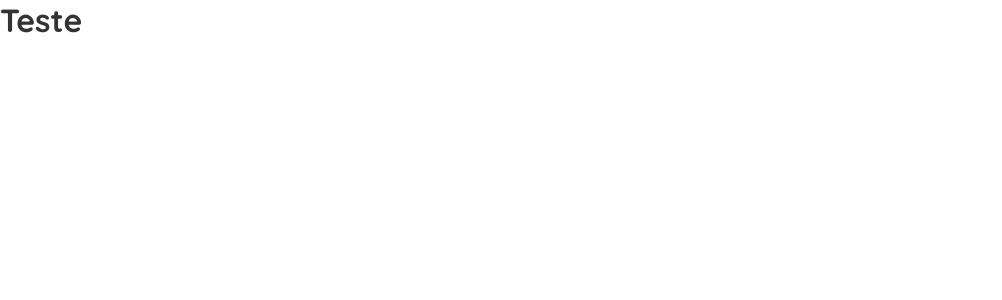
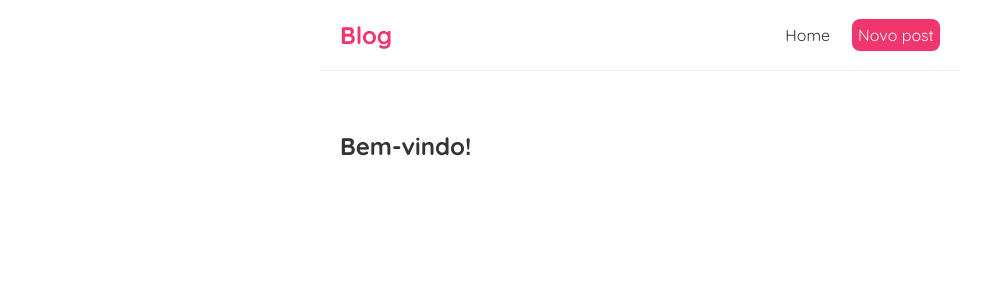
Before and after one commit to jacksonwsup/revision-react-place-holder, a React (Vite) app in the folder blog/: page / in a window 1280 px wide. Shown: the top 300 px of the page, without its empty margins (0-1002 px from the left). Built offline with nearby package versions, Linux system fonts and the light colour scheme.

Commit message:
Criando alguns eventos no React HOME NavBar

```diff
--- a/blog/src/App.tsx
+++ b/blog/src/App.tsx
@@ -1,9 +1,16 @@
+import { Home } from "./components/Home"
+import { Navbar } from "./components/Navbar"
 
 export function App() {
 
   return (
     <>
-      <h1>Teste</h1>
+      <div className="App">
+        <Navbar />
+        <div className="content">
+          <Home />
+        </div>
+      </div>
     </>
   )
 }
--- /dev/null
+++ b/blog/src/components/Home.tsx
@@ -0,0 +1,13 @@
+export function Home() {
+    const title = "Bem-vindo!";
+
+    function handleClick() {
+        alert("você clicou no botão");
+    }
+
+    return (
+        <div className="home">
+            <h2 onClick={handleClick}>{ title }</h2>
+        </div>
+    );
+}
--- /dev/null
+++ b/blog/src/components/Navbar.tsx
@@ -0,0 +1,22 @@
+export function Navbar() {
+    return (
+        <>
+        <nav className="navbar">
+            <h1>Blog</h1>
+            <div className="links">
+                <a href="/" >Home</a>
+
+                <a href="/create" style={
+                    {
+                        color: "white",
+                        backgroundColor: "#f1356d",
+                        borderRadius: "8px"
+                    }
+                }>Novo post</a>
+
+            </div>
+
+        </nav>
+        </>
+    );
+}
```
